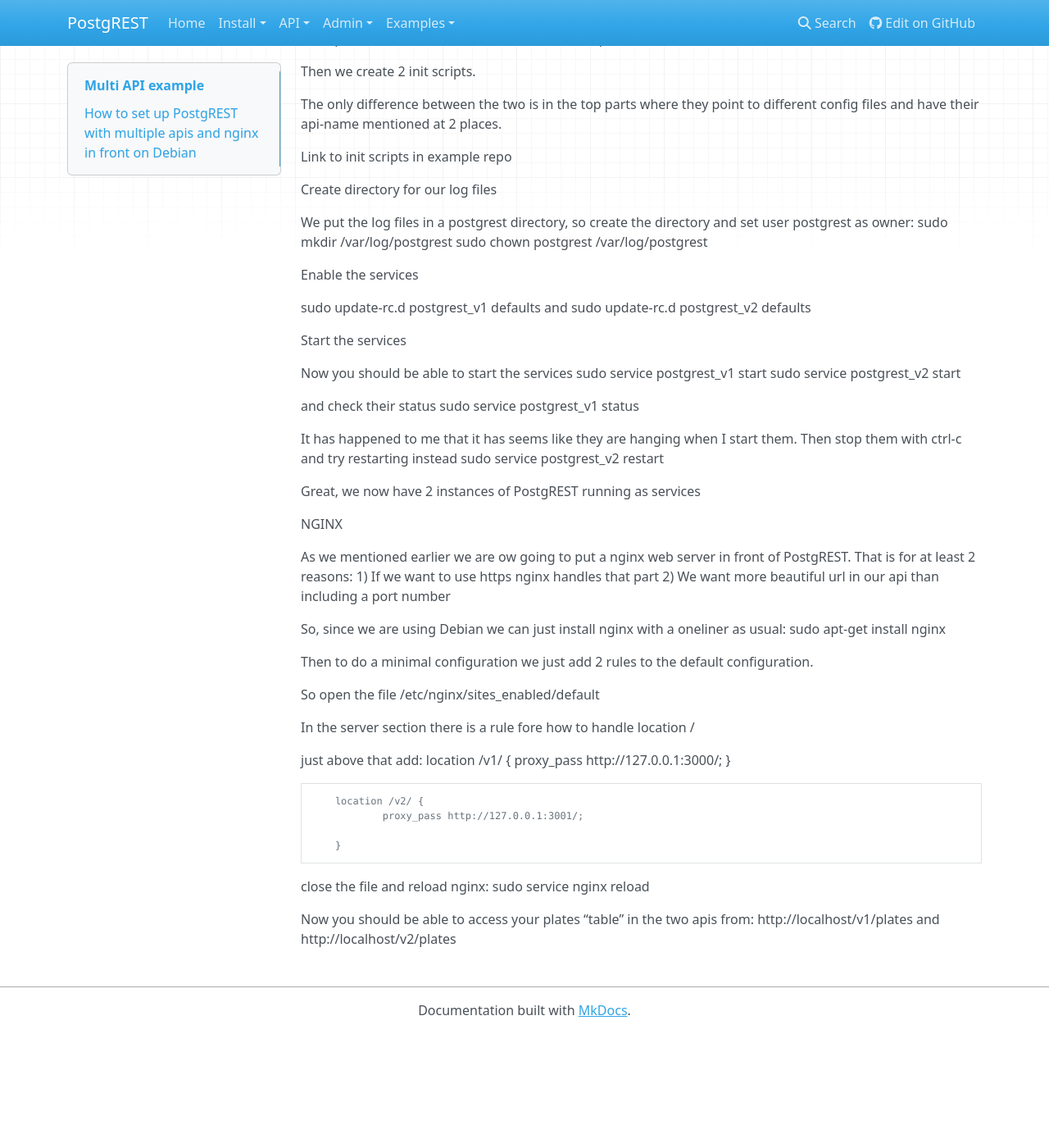
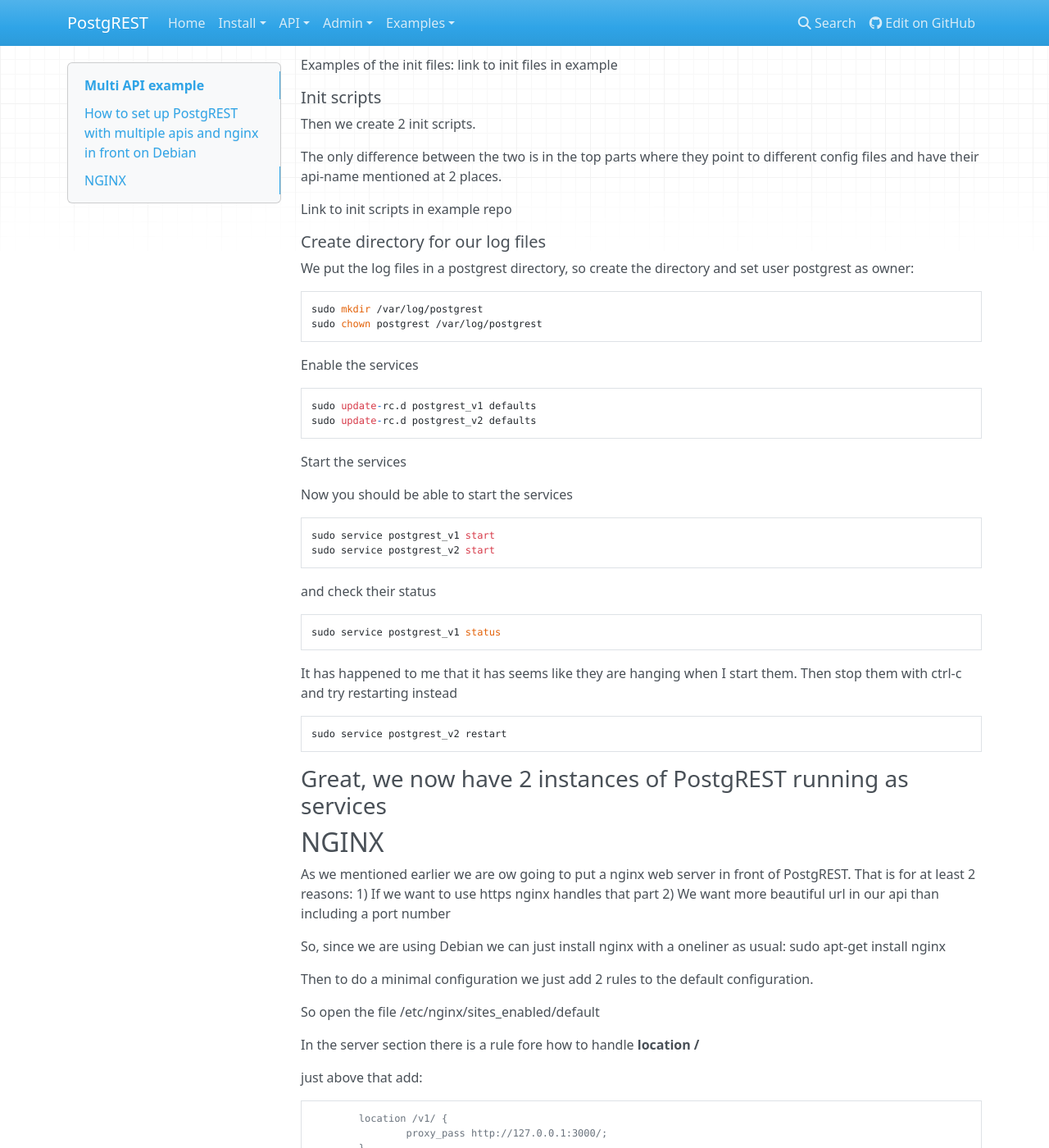
Before and after one commit to PostgREST/postgrest, an MkDocs documentation site: the page built from docs/multi_api_example/index.md, in a window 1280 px wide and 1400 px high, scrolled down 3012 px. Shown: the whole window at 82% size. Built offline with MkDocs 1.6.1, drawn with Linux system fonts in a browser that asks for light colours; nearby versions of some CDN libraries; old or Windows-style settings are respelled for this version of MkDocs; before the commit the page ends 4272 px from its top, so only the background shows below that; some of the changed text lies outside the part shown.

Commit message:
More formatting

````diff
--- a/docs/multi_api_example/index.md
+++ b/docs/multi_api_example/index.md
@@ -141,41 +142,45 @@
 
 Examples of the init files: link to init files in example
 
+#####Init scripts#####
 Then we create 2 init scripts.
 
 The only difference between the two is in the top parts where they point to different config files and have their api-name mentioned at 2 places.
 
 Link to init scripts in example repo
 
-Create directory for our log files
+#####Create directory for our log files#####
 
 We put the log files in a postgrest directory, so create the directory and set user postgrest as owner:
+```
 sudo mkdir /var/log/postgrest
 sudo chown postgrest /var/log/postgrest
-
+```
 Enable the services
-
+```
 sudo update-rc.d postgrest_v1 defaults
-and
 sudo update-rc.d postgrest_v2 defaults
-
+```
 Start the services
 
 Now you should be able to start the services
+```
 sudo service postgrest_v1 start
 sudo service postgrest_v2 start
-
+```
 and check their status
+```
 sudo service postgrest_v1 status
-
+```
 It has happened to me that it has seems like they are hanging when I start them.
 Then stop them with ctrl-c and try restarting instead
+```
 sudo service postgrest_v2 restart
-
-Great, we now have 2 instances of PostgREST running as services
+```
+###Great, we now have 2 instances of PostgREST running as services###
 
 
-NGINX
+##NGINX##
 
 As we mentioned earlier we are ow going to put a nginx web server in front of PostgREST. That is for at least 2 reasons:
 1) If we want to use https nginx handles that part
@@ -189,9 +194,10 @@
 So open the file
 /etc/nginx/sites_enabled/default
 
-In the server section there is a rule fore how to handle location /
+In the server section there is a rule fore how to handle **location /**
 
 just above that add:
+```
         location /v1/ {
                 proxy_pass http://127.0.0.1:3000/;
         }
@@ -200,11 +206,13 @@
                 proxy_pass http://127.0.0.1:3001/;
 
         }
+```
+close the file and reload nginx:
+```
+sudo service nginx reload
+```
+Now you should be able to access your plates “table” in the two apis from:
 
-close the file and reload nginx:
-sudo service nginx reload
-
-Now you should be able to access your plates “table” in the two apis from:
 http://localhost/v1/plates
 and
 http://localhost/v2/plates
````
Also changed, not shown: other parts of docs/multi_api_example/index.md (+1 -0 lines).
